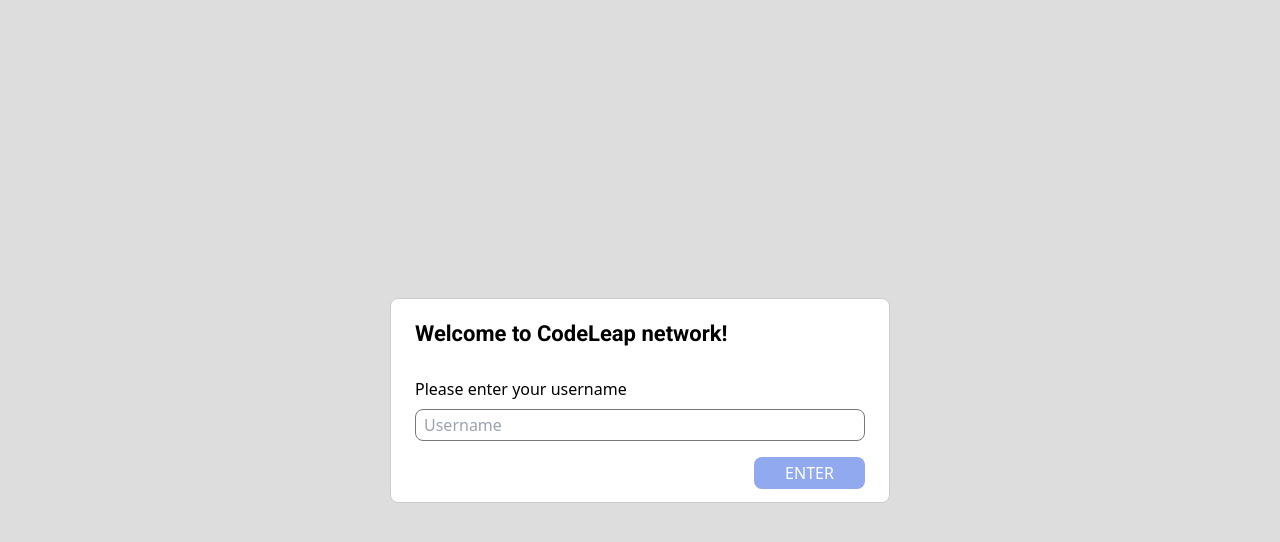
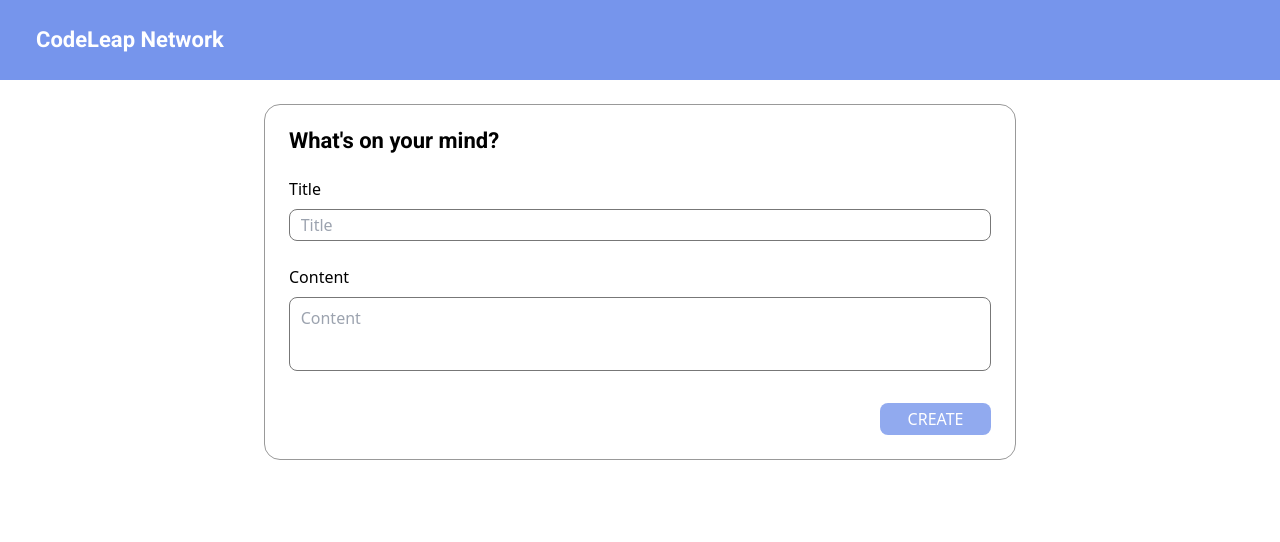
Before and after one commit to Alerrando/Crud-Codelap, a React (Vite) app: page /network in a window 1280 px wide. Shown: the top 542 px of the page. Built offline with nearby package versions, Linux system fonts and the light colour scheme.

Commit message:
add network folder and network outer

```diff
--- /dev/null
+++ b/src/Router.tsx
@@ -0,0 +1,16 @@
+import React from 'react';
+import { Route, Routes, BrowserRouter } from "react-router-dom";
+import { App } from "./App";
+import { Network } from './page/network'
+
+
+export function Router(){
+    return(
+        <BrowserRouter>
+            <Routes>
+                <Route path="/" element={<App />} />
+                <Route path="/network" element={<Network />} />
+            </Routes>
+        </BrowserRouter>
+    )
+}
--- a/src/main.tsx
+++ b/src/main.tsx
@@ -4,12 +4,13 @@
 import './index.scss'
 import { Provider } from 'react-redux'
 import { store } from './redux/store'
+import { Router } from './router'
 
 
 ReactDOM.createRoot(document.getElementById('root') as HTMLElement).render(
   <Provider store={store}>
-    <React.StrictMode>
-      <App />
-    </React.StrictMode>
+      <React.StrictMode>
+        <Router />
+      </React.StrictMode>
   </Provider>
 )
--- a/src/page/login/index.tsx
+++ b/src/page/login/index.tsx
@@ -9,7 +9,6 @@
 };
 
 export function Login() {
-  const { username } = useSelector((state: RootState) => state.crud);
   const dispatch = useDispatch();
   const {
     register,
@@ -41,14 +40,6 @@
                 placeholder="Username"
               />
 
-              <ErrorMessage errors={errors} name="username" />
-
-              <ErrorMessage
-                errors={errors}
-                name="username"
-                render={({ message }) => <p>{message}</p>}
-              />
-
               <div className="w-full h-auto mt-2 flex items-center justify-end">
                 <button
                   className={`w-[6.9375rem] h-8 text-white bg-[#7695EC] rounded-lg ${
--- /dev/null
+++ b/src/page/network/index.tsx
@@ -0,0 +1,75 @@
+import { ErrorMessage } from "@hookform/error-message";
+import React from "react";
+import { useForm } from "react-hook-form";
+
+type NetworkForm = {
+  title: string;
+  content: string;
+};
+
+export function Network() {
+  const {
+    register,
+    handleSubmit,
+    formState: { errors, isValid },
+  } = useForm<NetworkForm>();
+
+  return (
+    <>
+      <header className="w-screen h-auto bg-[#7695EC] py-7 px-9">
+        <h1 className="text-white font-roboto font-bold text-[22px] leading-6">
+          CodeLeap Network
+        </h1>
+      </header>
+
+      <main className="w-full h-auto p-6 flex flex-col gap-6 items-center justify-center">
+        <section className="w-3/4 md:w-[47rem] h-auto bg-[#fff] border border-[#999] rounded-2xl">
+          <div className="p-6 py-6 flex flex-col gap-6">
+            <h2 className="font-roboto font-bold text-[22px] leading-6">
+              What's on your mind?
+            </h2>
+
+            <form className="grid gap-6" action="">
+              <div className="flex flex-col gap-2">
+                <label htmlFor="title">Title</label>
+                <input
+                  type="text"
+                  id="title"
+                  className="w-full h-8 py-2 px-[10.68px] outline-none border border-[#777] rounded-lg"
+                  placeholder="Title"
+                  {...register("title", {
+                    required: true,
+                  })}
+                />
+              </div>
+
+              <div className="flex flex-col gap-2">
+                <label htmlFor="content">Content</label>
+                <textarea
+                  id="content"
+                  className="w-full h-[4.625rem] py-2 px-[10.68px] outline-none border border-[#777] rounded-lg resize-none"
+                  placeholder="Content"
+                  {...register("content", {
+                    required: true,
+                  })}
+                />
+              </div>
+
+              <div className="w-full h-auto mt-2 flex items-center justify-end">
+                <button
+                  className={`w-[6.9375rem] h-8 text-white bg-[#7695EC] rounded-lg ${
+                    isValid ? "opacity-100 btn" : "opacity-80"
+                  }`}
+                  type="submit"
+                  disabled={!isValid}
+                >
+                  CREATE
+                </button>
+              </div>
+            </form>
+          </div>
+        </section>
+      </main>
+    </>
+  );
+}
```
Also changed, not shown: package.json (+6 -1 lines), 1 other file (tests, documents, lock files or other folders).
